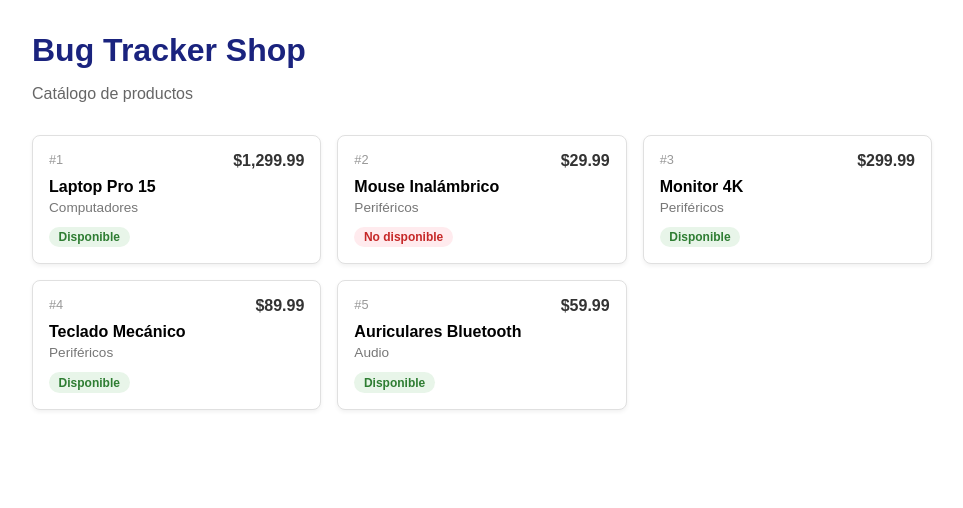
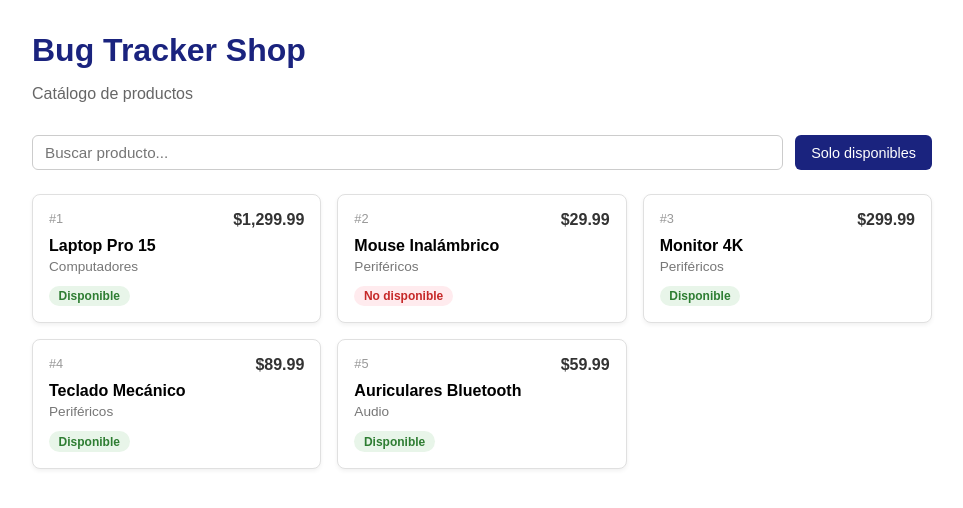
Before and after one commit to Ortizias/angular-20, an Angular app: page / in a window 1280 px wide. Shown: the top 508 px of the page, without its empty margins (158-1121 px from the left). Built offline with nearby package versions, Linux system fonts and the light colour scheme.

Commit message:
feat(day-02): add search filter, availability toggle and empty state

```diff
--- a/src/app/app.html
+++ b/src/app/app.html
@@ -2,19 +2,35 @@
   <h1>{{ title }}</h1>
   <p class="subtitle">Catálogo de productos</p>
 
+  <div class="controls">
+    <input
+      type="text"
+      [(ngModel)]="searchTerm"
+      placeholder="Buscar producto..."
+      class="search-input"
+    />
+    <button (click)="toggleAvailability()" class="btn-toggle">
+      {{ showOnlyAvailable ? 'Mostrar todos' : 'Solo disponibles' }}
+    </button>
+  </div>
+
+  <!-- fix(bug-2): length === 0 solo muestra el mensaje cuando no hay resultados -->
+  @if (filteredProducts.length === 0) {
+    <p class="empty-message">No hay productos que coincidan con la búsqueda.</p>
+  }
+
+  <!-- fix(bug-4): track product.id garantiza identidad estable en el DOM -->
   <ul class="product-list">
-    @for (product of products; track product.id) {
+    @for (product of filteredProducts; track product.id) {
       <li class="product-card">
         <div class="product-header">
           <span class="product-id">#{{ product.id }}</span>
-          <!-- fix(bug-2): currency pipe formatea el precio correctamente -->
           <span class="product-price">{{ product.price | currency:'USD' }}</span>
         </div>
 
         <h3 class="product-name">{{ product.name }}</h3>
         <p class="product-category">{{ product.category }}</p>
 
-        <!-- fix(bug-3): > 0 excluye stock=0, que debe mostrar 'No disponible' -->
         <span class="badge"
               [class.available]="product.stock > 0"
               [class.unavailable]="product.stock <= 0">
--- a/src/app/app.scss
+++ b/src/app/app.scss
@@ -76,3 +76,47 @@
     color: #c62828;
   }
 }
+
+.controls {
+  display: flex;
+  gap: 0.75rem;
+  margin-bottom: 1.5rem;
+  flex-wrap: wrap;
+}
+
+.search-input {
+  flex: 1;
+  min-width: 180px;
+  padding: 0.5rem 0.75rem;
+  border: 1px solid #ccc;
+  border-radius: 6px;
+  font-size: 0.95rem;
+  outline: none;
+
+  &:focus {
+    border-color: #1a237e;
+    box-shadow: 0 0 0 2px rgba(26, 35, 126, 0.15);
+  }
+}
+
+.btn-toggle {
+  padding: 0.5rem 1rem;
+  background: #1a237e;
+  color: #fff;
+  border: none;
+  border-radius: 6px;
+  font-size: 0.9rem;
+  cursor: pointer;
+  transition: background 0.2s;
+
+  &:hover {
+    background: #283593;
+  }
+}
+
+.empty-message {
+  text-align: center;
+  color: #999;
+  font-size: 0.95rem;
+  padding: 2rem 0;
+}
--- a/src/app/app.ts
+++ b/src/app/app.ts
@@ -1,22 +1,47 @@
 import { Component } from '@angular/core';
 import { CurrencyPipe } from '@angular/common';
+import { FormsModule } from '@angular/forms';
 import { Product } from './models/product.model';
 
 @Component({
   selector: 'app-root',
-  imports: [CurrencyPipe],
+  imports: [CurrencyPipe, FormsModule],
   templateUrl: './app.html',
-  styleUrl: './app.scss'
+  styleUrl: './app.scss',
 })
 export class App {
   title = 'Bug Tracker Shop';
 
-  // fix(bug-1): tipado correcto como Product[], TypeScript detecta propiedades inválidas
+  searchTerm = '';
+  showOnlyAvailable = false;
+
   products: Product[] = [
     { id: 1, name: 'Laptop Pro 15',         price: 1299.99, stock: 10, category: 'Computadores' },
     { id: 2, name: 'Mouse Inalámbrico',     price: 29.99,  stock: 0,  category: 'Periféricos'  },
-    { id: 3, name: 'Monitor 4K',            price: 299.99, stock: 5,  category: 'Periféricos'  }, // fix(bug-1): 'nane' → 'name'
+    { id: 3, name: 'Monitor 4K',            price: 299.99, stock: 5,  category: 'Periféricos'  },
     { id: 4, name: 'Teclado Mecánico',      price: 89.99,  stock: 3,  category: 'Periféricos'  },
     { id: 5, name: 'Auriculares Bluetooth', price: 59.99,  stock: 7,  category: 'Audio'        },
   ];
+
+  // fix(bug-1): toLowerCase() en ambos lados hace la búsqueda case-insensitive
+  // fix(bug-3): stock > 0 muestra solo productos con stock disponible
+  get filteredProducts(): Product[] {
+    let result = this.products;
+
+    if (this.searchTerm) {
+      result = result.filter(p =>
+        p.name.toLowerCase().includes(this.searchTerm.toLowerCase())
+      );
+    }
+
+    if (this.showOnlyAvailable) {
+      result = result.filter(p => p.stock > 0);
+    }
+
+    return result;
+  }
+
+  toggleAvailability(): void {
+    this.showOnlyAvailable = !this.showOnlyAvailable;
+  }
 }
```
